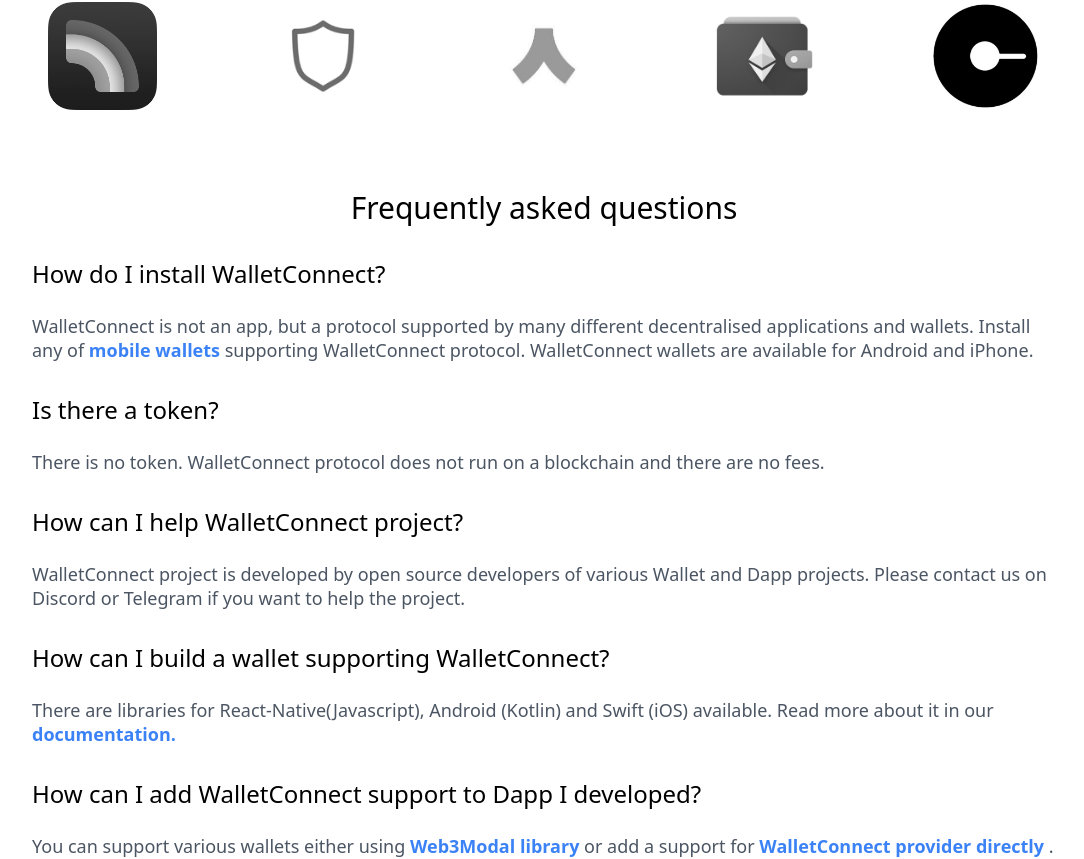
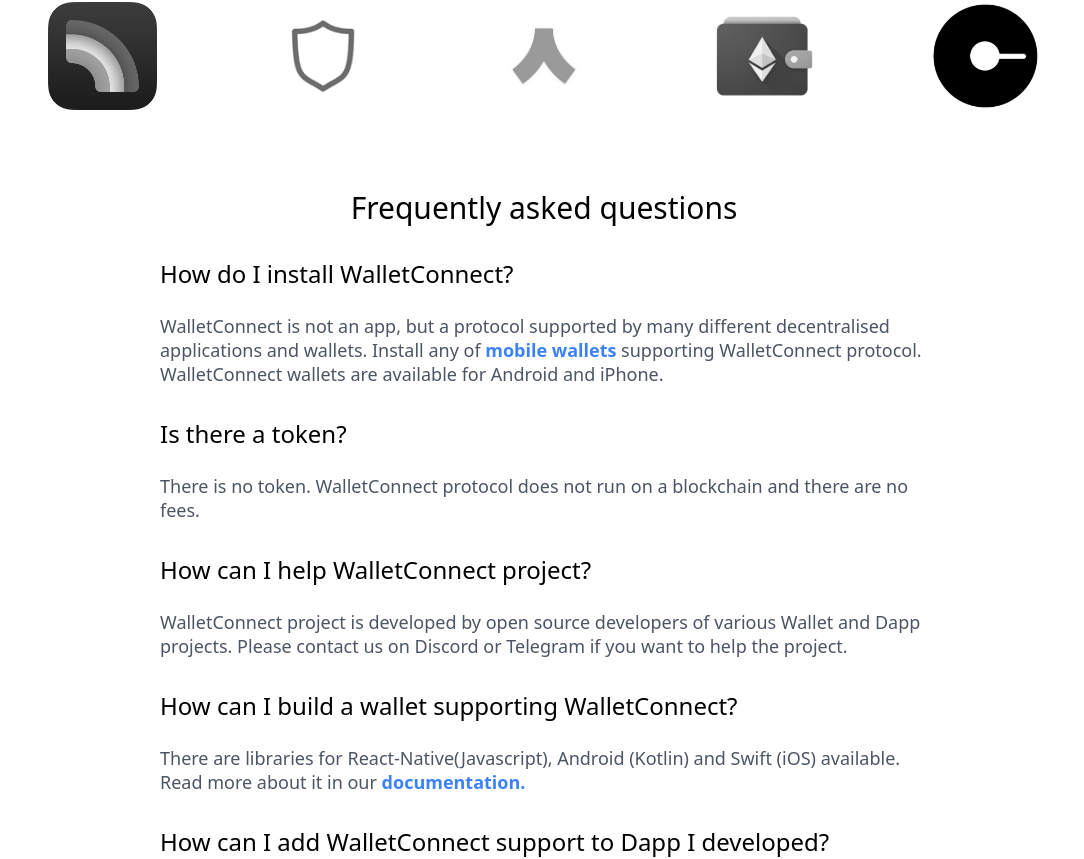
Before and after one commit to WalletConnect/walletconnect-website, a Next.js app: page / in a window 1280 px wide. Shown: the part 1322-2181 px from the top of the page, without its empty margins (96-1180 px from the left). Built offline with nearby package versions, Linux system fonts and the light colour scheme; what @tailwindcss/ui would draw is missing.

Commit message:
max width on faq adjusted

```diff
--- a/components/TitledContext.tsx
+++ b/components/TitledContext.tsx
@@ -1,8 +1,8 @@
 
 
-const TitledContent = ({ title, children }) => (
+const TitledContent = ({ title, children, maxwidth = 'md:max-w-5xl' }) => (
   <div className="mx-8 mt-16 font-thin md:flex md:justify-center">
-    <div className="md:max-w-5xl">
+    <div className={maxwidth}>
       <h3 className="flex justify-center text-3xl">{title}</h3>
       <div>
         {children}
--- a/pages/index.tsx
+++ b/pages/index.tsx
@@ -38,7 +38,7 @@
 
 
 const FAQ = () => (
-  <TitledContent title='Frequently asked questions'>
+  <TitledContent title='Frequently asked questions' maxwidth='sm:max-w-3xl'>
     <FAQContent title="How do I install WalletConnect?">
       WalletConnect is not an app, but a protocol supported by many different
       decentralised applications and wallets. Install any of
```
